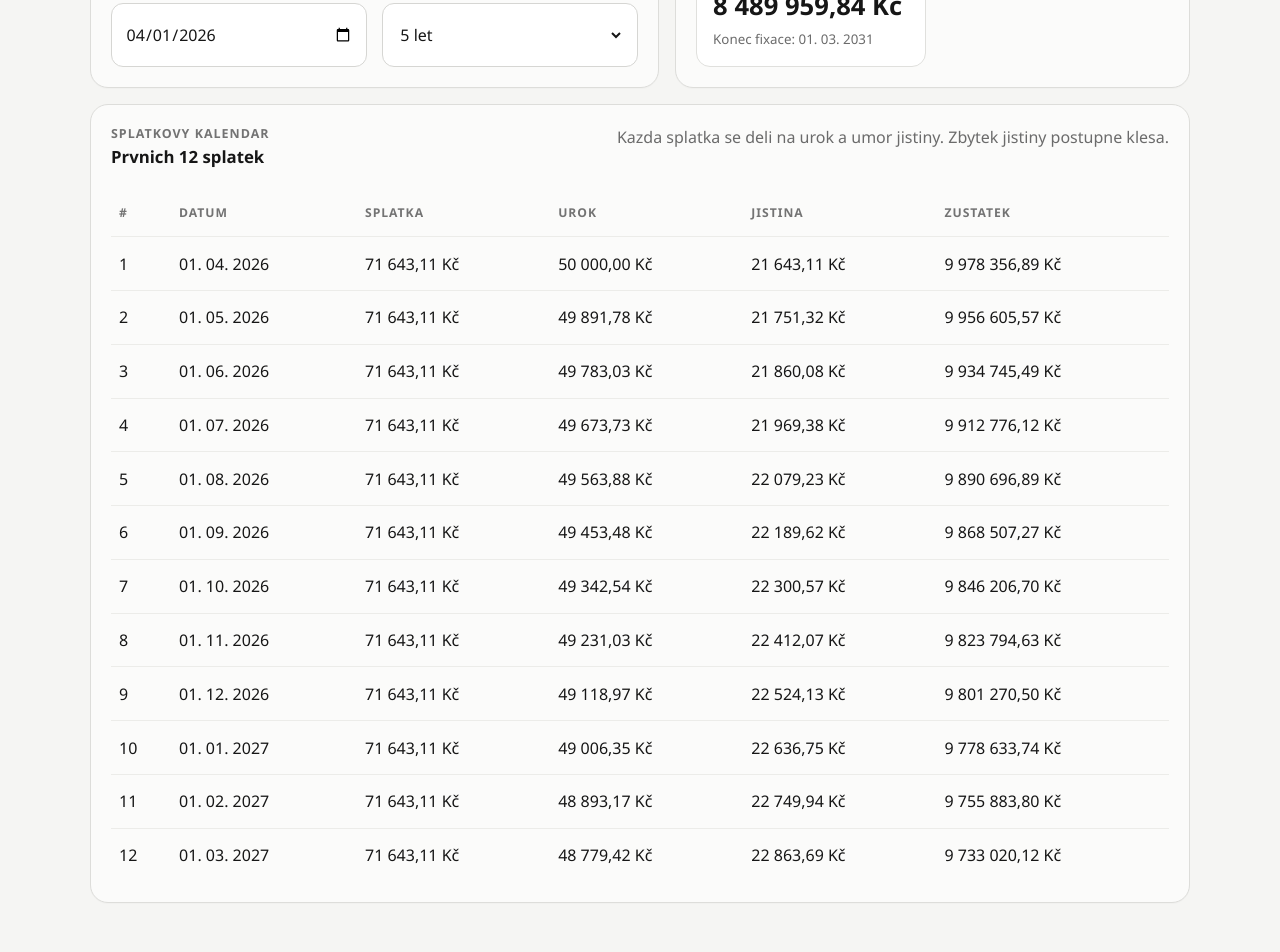
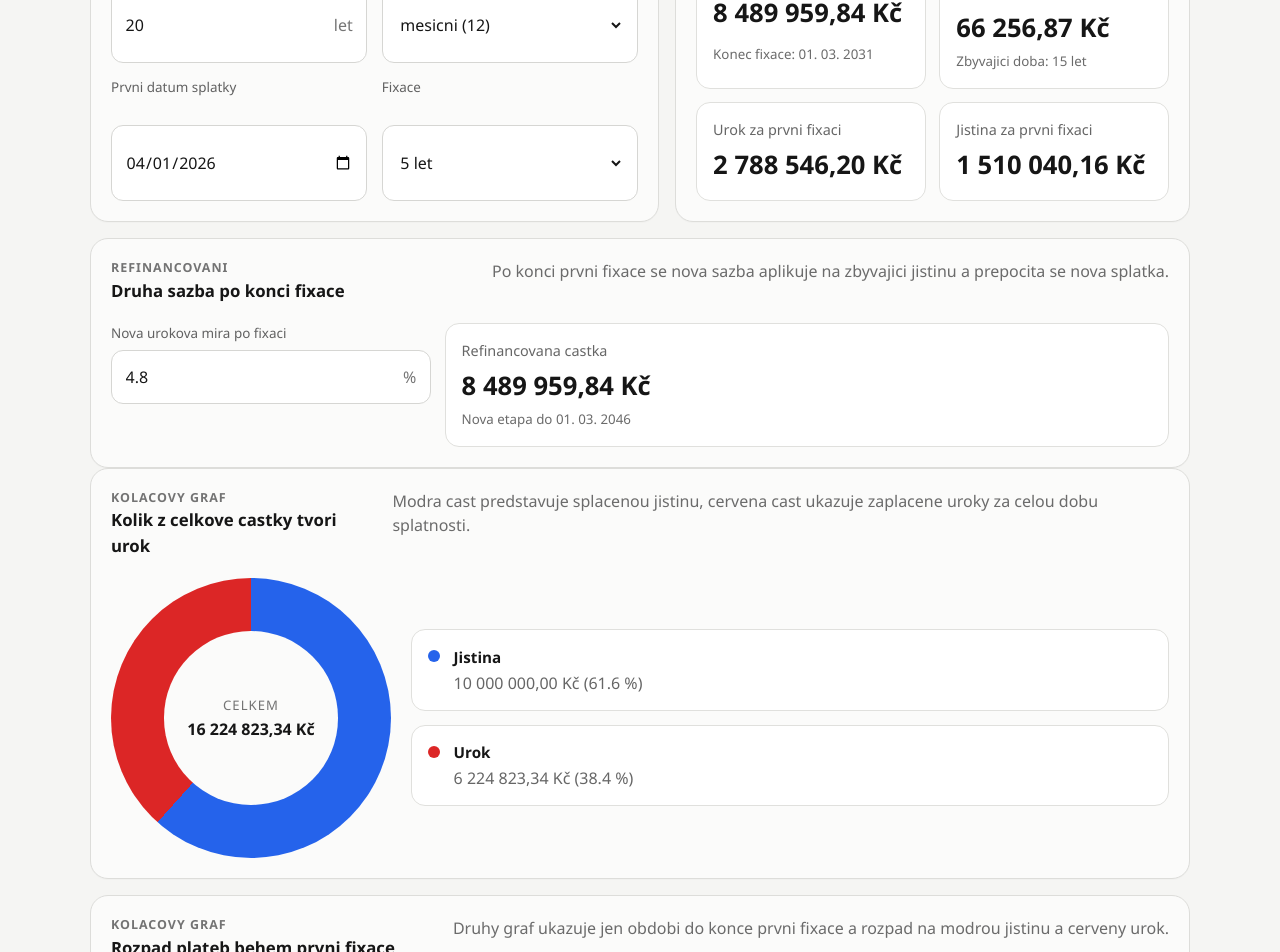
Before and after one commit to jakubKuznik/hypotecni-kalkulacka, a React (Vite) app: page / in a window 1280 px wide. Shown: the part 480-1432 px from the top of the page. Built offline with nearby package versions, Linux system fonts and the light colour scheme.

Commit message:
initial app

```diff
--- a/src/components/MortgageCalculator.jsx
+++ b/src/components/MortgageCalculator.jsx
@@ -13,20 +13,132 @@ const initialValues = {
   years: 20,
   paymentsPerYear: 12,
   fixationYears: 5,
-  firstPaymentDate: "2026-04-01"
+  firstPaymentDate: "2026-04-01",
+  refinanceRate: 4.8
 };
+
+function SummaryCard({ label, value, note, highlight = false }) {
+  return (
+    <div className={`summary-card${highlight ? " highlight" : ""}`}>
+      <span>{label}</span>
+      <strong>{value}</strong>
+      {note ? <small>{note}</small> : null}
+    </div>
+  );
+}
+
+function ScheduleTable({ title, note, rows }) {
+  return (
+    <section className="panel schedule-panel">
+      <div className="schedule-header">
+        <div>
+          <p className="results-label">Splatkovy kalendar</p>
+          <h2>{title}</h2>
+        </div>
+        <p className="schedule-note">{note}</p>
+      </div>
+
+      <div className="table-wrap">
+        <table>
+          <thead>
+            <tr>
+              <th>#</th>
+              <th>Datum</th>
+              <th>Splatka</th>
+              <th>Urok</th>
+              <th>Jistina</th>
+              <th>Zustatek</th>
+            </tr>
+          </thead>
+          <tbody>
+            {rows.map((row) => (
+              <tr key={`${title}-${row.index}`}>
+                <td>{row.index}</td>
+                <td>{row.date}</td>
+                <td>{formatCurrency(row.payment)}</td>
+                <td>{formatCurrency(row.interest)}</td>
+                <td>{formatCurrency(row.principal)}</td>
+                <td>{formatCurrency(row.balance)}</td>
+              </tr>
+            ))}
+          </tbody>
+        </table>
+      </div>
+    </section>
+  );
+}
+
+function ChartPanel({ title, note, total, principalValue, principalShare, interestValue, interestShare, centerLabel }) {
+  return (
+    <section className="panel chart-panel">
+      <div className="schedule-header">
+        <div>
+          <p className="results-label">Kolacovy graf</p>
+          <h2>{title}</h2>
+        </div>
+        <p className="schedule-note">{note}</p>
+      </div>
+
+      <div className="chart-layout">
+        <div
+          aria-label={title}
+          className="donut-chart"
+          role="img"
+          style={{ "--principal-share": `${principalShare}%` }}
+        >
+          <div className="donut-center">
+            <span>{centerLabel}</span>
+            <strong>{formatCurrency(total)}</strong>
+          </div>
+        </div>
+
+        <div className="chart-legend">
+          <div className="legend-row">
+            <span className="legend-swatch principal" />
+            <div>
+              <strong>Jistina</strong>
+              <p>
+                {formatCurrency(principalValue)} ({principalShare.toFixed(1)} %)
+              </p>
+            </div>
+          </div>
+
+          <div className="legend-row">
+            <span className="legend-swatch interest" />
+            <div>
+              <strong>Urok</strong>
+              <p>
+                {formatCurrency(interestValue)} ({interestShare.toFixed(1)} %)
+              </p>
+            </div>
+          </div>
+        </div>
+      </div>
+    </section>
+  );
+}
 
 function MortgageCalculator() {
   const [values, setValues] = useState(initialValues);
 
   const result = calculateMortgage(values);
+  const principalShare = (values.principal / result.totalPaid) * 100;
+  const interestShare = (result.totalInterest / result.totalPaid) * 100;
+  const fixationPrincipalShare =
+    result.fixationTotalPaid === 0
+      ? 0
+      : (result.fixationPrincipalPaid / result.fixationTotalPaid) * 100;
+  const fixationInterestShare =
+    result.fixationTotalPaid === 0
+      ? 0
+      : (result.fixationInterestPaid / result.fixationTotalPaid) * 100;
 
   function handleChange(event) {
-    const { name, value } = event.target;
+    const { name, value, type } = event.target;
 
     setValues((current) => ({
       ...current,
-      [name]: event.target.type === "date" ? value : Number(value)
+      [name]: type === "date" ? value : Number(value)
     }));
   }
 
@@ -36,7 +148,6 @@ function MortgageCalculator() {
         <div>
           <p className="eyebrow">Hypotecni kalkulacka</p>
         </div>
-
       </section>
 
       <section className="calculator-layout">
@@ -47,14 +158,7 @@ function MortgageCalculator() {
             <label className="field">
               <span>Vyse uveru</span>
               <div className="input-wrap">
-                <input
-                  min="100000"
-                  name="principal"
-                  step="10000"
-                  type="number"
-                  value={values.principal}
-                  onChange={handleChange}
-                />
+                <input min="100000" name="principal" step="10000" type="number" value={values.principal} onChange={handleChange} />
                 <em>Kc</em>
               </div>
             </label>
@@ -62,15 +166,7 @@ function MortgageCalculator() {
             <label className="field">
               <span>Urokova mira</span>
               <div className="input-wrap">
-                <input
-                  max="30"
-                  min="0.1"
-                  name="annualRate"
-                  step="0.1"
-                  type="number"
-                  value={values.annualRate}
-                  onChange={handleChange}
-                />
+                <input max="30" min="0.1" name="annualRate" step="0.1" type="number" value={values.annualRate} onChange={handleChange} />
                 <em>%</em>
               </div>
             </label>
@@ -78,15 +174,7 @@ function MortgageCalculator() {
             <label className="field">
               <span>Doba splaceni</span>
               <div className="input-wrap">
-                <input
-                  max="40"
-                  min="1"
-                  name="years"
-                  step="1"
-                  type="number"
-                  value={values.years}
-                  onChange={handleChange}
-                />
+                <input max="40" min="1" name="years" step="1" type="number" value={values.years} onChange={handleChange} />
                 <em>let</em>
               </div>
             </label>
@@ -94,11 +182,7 @@ function MortgageCalculator() {
             <label className="field">
               <span>Interval</span>
               <div className="select-wrap">
-                <select
-                  name="paymentsPerYear"
-                  value={values.paymentsPerYear}
-                  onChange={handleChange}
-                >
+                <select name="paymentsPerYear" value={values.paymentsPerYear} onChange={handleChange}>
                   {intervalOptions.map((option) => (
                     <option key={option.value} value={option.value}>
                       {option.label}
@@ -111,23 +195,14 @@ function MortgageCalculator() {
             <label className="field">
               <span>Prvni datum splatky</span>
               <div className="input-wrap">
-                <input
-                  name="firstPaymentDate"
-                  type="date"
-                  value={values.firstPaymentDate}
-                  onChange={handleChange}
-                />
+                <input name="firstPaymentDate" type="date" value={values.firstPaymentDate} onChange={handleChange} />
               </div>
             </label>
 
             <label className="field">
               <span>Fixace</span>
               <div className="select-wrap">
-                <select
-                  name="fixationYears"
-                  value={values.fixationYears}
-                  onChange={handleChange}
-                >
+                <select name="fixationYears" value={values.fixationYears} onChange={handleChange}>
                   {fixationOptions.map((years) => (
                     <option key={years} value={years}>
                       {years} let
@@ -153,74 +228,89 @@ function MortgageCalculator() {
           </div>
 
           <div className="summary-grid">
-            <div className="summary-card highlight">
-              <span>Pravidelna splatka</span>
-              <strong>{formatCurrency(result.payment)}</strong>
-            </div>
-
-            <div className="summary-card">
-              <span>Celkem zaplaceno</span>
-              <strong>{formatCurrency(result.totalPaid)}</strong>
-            </div>
-
-            <div className="summary-card">
-              <span>Zaplacene uroky</span>
-              <strong>{formatCurrency(result.totalInterest)}</strong>
-            </div>
-
-            <div className="summary-card">
-              <span>Pocet splatek</span>
-              <strong>{result.totalPayments}</strong>
-            </div>
-
-            <div className="summary-card">
-              <span>Zbyvajici castka po fixaci</span>
-              <strong>{formatCurrency(result.remainingAfterFixation)}</strong>
-              <small>Konec fixace: {result.fixationEndDate}</small>
-            </div>
+            <SummaryCard highlight label="Pravidelna splatka" value={formatCurrency(result.payment)} />
+            <SummaryCard label="Celkova castka" value={formatCurrency(result.totalPaid)} />
+            <SummaryCard label="Celkovy urok" value={formatCurrency(result.totalInterest)} />
+            <SummaryCard label="Pocet splatek" value={result.totalPayments} />
+            <SummaryCard
+              label="Zbyvajici jistina po fixaci"
+              value={formatCurrency(result.remainingAfterFixation)}
+              note={`Konec fixace: ${result.fixationEndDate}`}
+            />
+            <SummaryCard
+              label="Nova splatka po refinancovani"
+              value={formatCurrency(result.refinancePayment)}
+              note={`Zbyvajici doba: ${result.remainingYearsAfterFixation} let`}
+            />
+            <SummaryCard label="Urok za prvni fixaci" value={formatCurrency(result.fixationInterestPaid)} />
+            <SummaryCard label="Jistina za prvni fixaci" value={formatCurrency(result.fixationPrincipalPaid)} />
           </div>
         </article>
       </section>
 
-      <section className="panel schedule-panel">
-        <div className="schedule-header">
+      <section className="panel refinance-panel">
+        <div className="results-header">
           <div>
-            <p className="results-label">Splatkovy kalendar</p>
-            <h2>Prvnich 12 splatek</h2>
+            <p className="results-label">Refinancovani</p>
+            <h2>Druha sazba po konci fixace</h2>
           </div>
           <p className="schedule-note">
-            Kazda splatka se deli na urok a umor jistiny. Zbytek jistiny postupne
-            klesa.
+            Po konci prvni fixace se nova sazba aplikuje na zbyvajici jistinu a prepocita se nova splatka.
           </p>
         </div>
 
-        <div className="table-wrap">
-          <table>
-            <thead>
-              <tr>
-                <th>#</th>
-                <th>Datum</th>
-                <th>Splatka</th>
-                <th>Urok</th>
-                <th>Jistina</th>
-                <th>Zustatek</th>
-              </tr>
-            </thead>
-            <tbody>
-              {result.schedule.map((row) => (
-                <tr key={row.index}>
-                  <td>{row.index}</td>
-                  <td>{row.date}</td>
-                  <td>{formatCurrency(row.payment)}</td>
-                  <td>{formatCurrency(row.interest)}</td>
-                  <td>{formatCurrency(row.principal)}</td>
-                  <td>{formatCurrency(row.balance)}</td>
-                </tr>
-              ))}
-            </tbody>
-          </table>
+        <div className="refinance-layout">
+          <label className="field">
+            <span>Nova urokova mira po fixaci</span>
+            <div className="input-wrap">
+              <input max="30" min="0.1" name="refinanceRate" step="0.1" type="number" value={values.refinanceRate} onChange={handleChange} />
+              <em>%</em>
+            </div>
+          </label>
+
+          <SummaryCard
+            label="Refinancovana castka"
+            value={formatCurrency(result.remainingAfterFixation)}
+            note={`Nova etapa do ${result.refinanceEndDate}`}
+          />
         </div>
       </section>
+
+      <ChartPanel
+        centerLabel="Celkem"
+        title="Kolik z celkove castky tvori urok"
+        note="Modra cast predstavuje splacenou jistinu, cervena cast ukazuje zaplacene uroky za celou dobu splatnosti."
+        total={result.totalPaid}
+        principalValue={values.principal}
+        principalShare={principalShare}
+        interestValue={result.totalInterest}
+        interestShare={interestShare}
+      />
+
+      <ChartPanel
+        centerLabel="Fixace"
+        title="Rozpad plateb behem prvni fixace"
+        note="Druhy graf ukazuje jen obdobi do konce prvni fixace a rozpad na modrou jistinu a cerveny urok."
+        total={result.fixationTotalPaid}
+        principalValue={result.fixationPrincipalPaid}
+        principalShare={fixationPrincipalShare}
+        interestValue={result.fixationInterestPaid}
+        interestShare={fixationInterestShare}
+      />
+
+      <ScheduleTable
+        title={`Prvni fixace (${values.fixationYears} let)`}
+        note="Tabulka ukazuje cele obdobi prvni fixace."
+        rows={result.firstFixationSchedule}
+      />
+
+      {result.refinanceSchedule.length > 0 ? (
+        <ScheduleTable
+          title={`Po refinancovani (${values.fixationYears} let nebo do konce uveru)`}
+          note="Po zadani nove sazby se zbyvajici castka refinancuje a zobrazi se dalsi etapa splaceni."
+          rows={result.refinanceSchedule}
+        />
+      ) : null}
     </main>
   );
 }
--- a/src/styles.css
+++ b/src/styles.css
@@ -193,6 +193,103 @@ h2 {
   border-color: #161616;
 }
 
+.chart-panel {
+  margin-bottom: 1rem;
+}
+
+.refinance-layout {
+  display: grid;
+  grid-template-columns: minmax(0, 320px) minmax(0, 1fr);
+  gap: 0.85rem;
+  align-items: start;
+}
+
+.chart-layout {
+  display: grid;
+  grid-template-columns: 280px minmax(0, 1fr);
+  gap: 1.25rem;
+  align-items: center;
+}
+
+.donut-chart {
+  --principal-share: 50%;
+  width: 280px;
+  aspect-ratio: 1;
+  display: grid;
+  place-items: center;
+  border-radius: 50%;
+  background: conic-gradient(
+    #2563eb 0 var(--principal-share),
+    #dc2626 var(--principal-share) 100%
+  );
+}
+
+.donut-center {
+  width: 62%;
+  aspect-ratio: 1;
+  display: grid;
+  align-content: center;
+  justify-items: center;
+  gap: 0.25rem;
+  padding: 1rem;
+  border-radius: 50%;
+  background: #fbfbfa;
+  text-align: center;
+}
+
+.donut-center span {
+  font-size: 0.82rem;
+  color: #737373;
+  text-transform: uppercase;
+  letter-spacing: 0.08em;
+}
+
+.donut-center strong {
+  font-size: 1rem;
+  line-height: 1.3;
+}
+
+.chart-legend {
+  display: grid;
+  gap: 0.85rem;
+}
+
+.legend-row {
+  display: flex;
+  align-items: flex-start;
+  gap: 0.85rem;
+  padding: 0.95rem 1rem;
+  border: 1px solid #e0e0dd;
+  border-radius: 14px;
+  background: #ffffff;
+}
+
+.legend-row strong {
+  display: block;
+  margin-bottom: 0.15rem;
+  font-size: 0.95rem;
+}
+
+.legend-row p {
+  color: #666666;
+}
+
+.legend-swatch {
+  width: 12px;
+  height: 12px;
+  margin-top: 0.3rem;
+  border-radius: 999px;
+  flex: 0 0 auto;
+}
+
+.legend-swatch.principal {
+  background: #2563eb;
+}
+
+.legend-swatch.interest {
+  background: #dc2626;
+}
+
 .table-wrap {
   overflow-x: auto;
 }
@@ -225,8 +322,14 @@ tbody tr:last-child td {
 @media (max-width: 860px) {
   .calculator-layout,
   .field-grid,
-  .summary-grid {
+  .summary-grid,
+  .refinance-layout {
     grid-template-columns: 1fr;
+  }
+
+  .chart-layout {
+    grid-template-columns: 1fr;
+    justify-items: center;
   }
 }
 
```
Also changed, not shown: src/lib/mortgage.js.
